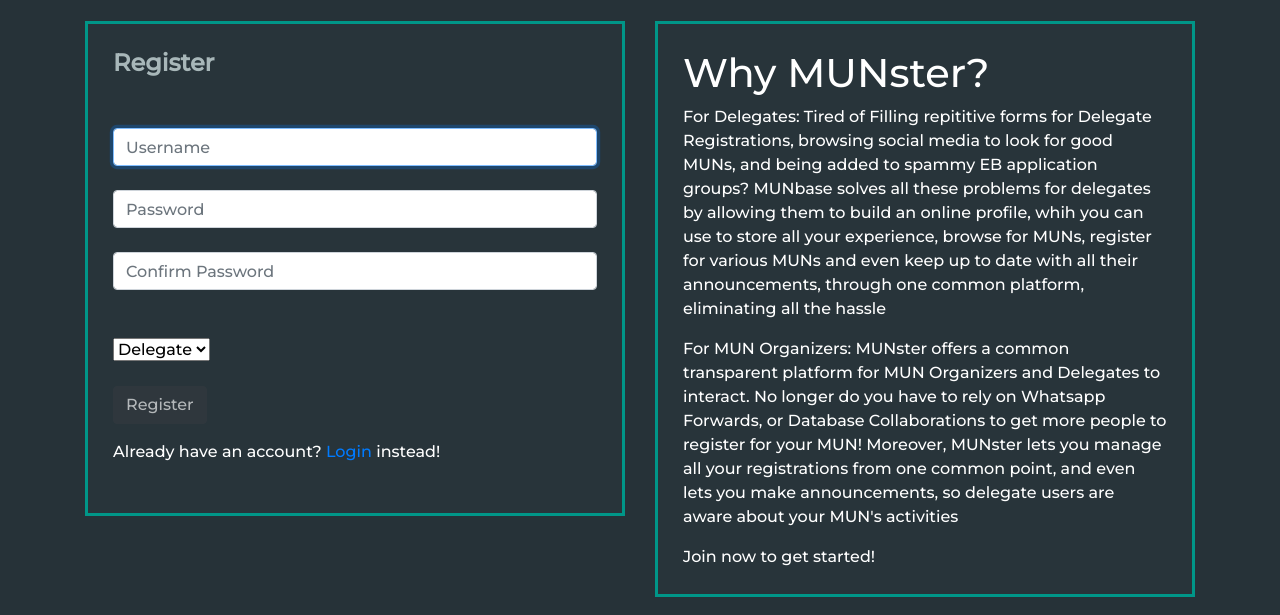
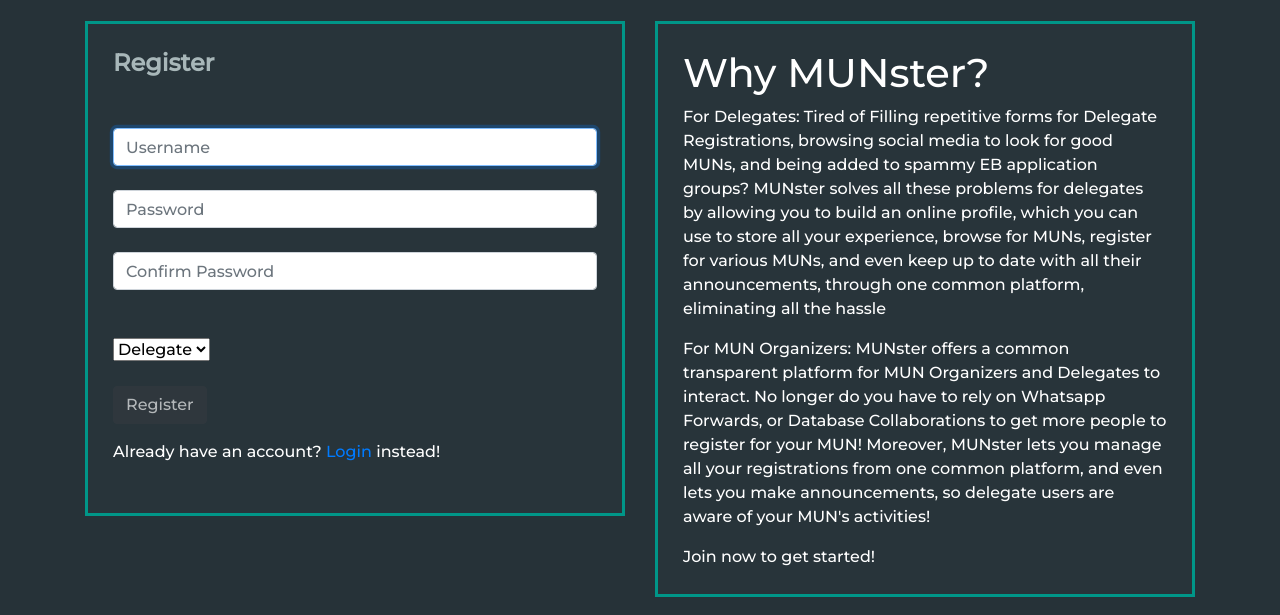
Before and after one commit to ScreamingPigeon/munster, a Django app: page /register in a window 1280 px wide. Shown: the part 574-1189 px from the top of the page. Run offline with Django 3.2, Linux system fonts and the light colour scheme; some libraries are stand-ins or nearby versions.

Commit message:
25th Jan grammar

```diff
--- a/MUNbase/templates/exp/get.html
+++ b/MUNbase/templates/exp/get.html
@@ -27,6 +27,7 @@ Experience
           <option value= "High Commendation" >High Commendation</option>
           <option value= "Best Delegate" >Best Delegate</option>
           <option value= "Verbal Metion" >Verbal Mention</option>
+          <option value= "No Award System" >Best Delegate</option>
           <option value= "Executive Board" > Executive Board</option>
           <option value= "Organizing Committee" > Organizing Committee</option>
           <option value= "Secretariat" > Secretariat</option>
--- a/MUNbase/templates/homepages/register.html
+++ b/MUNbase/templates/homepages/register.html
@@ -49,8 +49,8 @@ Register
             <br><br>
       <section class="box">
         <h1 class="text"> Why MUNster?</h1>
-        <p class="text">For Delegates: Tired of Filling repititive forms for Delegate Registrations, browsing social media to look for good MUNs, and being added to spammy EB application groups? MUNbase solves all these problems for delegates by allowing them to build an online profile, whih you can use to store all your experience, browse for MUNs, register for various MUNs and even keep up to date with all their announcements, through one common platform, eliminating all the hassle</p>
-        <p class="text">For MUN Organizers: MUNster offers a common transparent platform for MUN Organizers and Delegates to interact. No longer do you have to rely on Whatsapp Forwards, or Database Collaborations to get more people to register for your MUN! Moreover, MUNster lets you manage all your registrations from one common point, and even lets you make announcements, so delegate users are aware about your MUN's activities</p>
+        <p class="text">For Delegates: Tired of Filling repetitive forms for Delegate Registrations, browsing social media to look for good MUNs, and being added to spammy EB application groups? MUNster solves all these problems for delegates by allowing you to build an online profile, which you can use to store all your experience, browse for MUNs, register for various MUNs, and even keep up to date with all their announcements, through one common platform, eliminating all the hassle</p>
+        <p class="text">For MUN Organizers: MUNster offers a common transparent platform for MUN Organizers and Delegates to interact. No longer do you have to rely on Whatsapp Forwards, or Database Collaborations to get more people to register for your MUN! Moreover, MUNster lets you manage all your registrations from one common platform, and even lets you make announcements, so delegate users are aware of your MUN's activities!</p>
         <span class="text"> Join now to get started!</span>
       </section>
     </div>
--- a/MUNbase/templates/homepages/tnc.html
+++ b/MUNbase/templates/homepages/tnc.html
@@ -24,7 +24,7 @@ Terms An Conditions
 
           <p>By accessing this website we assume you accept these terms and conditions. Do not continue to use MUNster if you do not agree to take all of the terms and conditions stated on this page.</p>
 
-          <p>The following terminology applies to these Terms and Conditions, Privacy Statement and Disclaimer Notice and all Agreements: "Client", "You" and "Your" refers to you, the person log on this website and compliant to the Company’s terms and conditions. "The Company", "Ourselves", "We", "Our" and "Us", refers to our Company. "Party", "Parties", or "Us", refers to both the Client and ourselves. All terms refer to the offer, acceptance and consideration of payment necessary to undertake the process of our assistance to the Client in the most appropriate manner for the express purpose of meeting the Client’s needs in respect of provision of the Company’s stated services, in accordance with and subject to, prevailing law of Netherlands. Any use of the above terminology or other words in the singular, plural, capitalization and/or he/she or they, are taken as interchangeable and therefore as referring to same.</p>
+          <p>The following terminology applies to these Terms and Conditions, Privacy Statement and Disclaimer Notice and all Agreements: "Client", "You" and "Your" refers to you, the person log on this website and compliant to the Organisation's terms and conditions. "The Organisation", "Ourselves", "We", "Our" and "Us", refers to our Orhanisation. "Party", "Parties", or "Us", refers to both the Client and ourselves. All terms refer to the offer, acceptance and consideration of payment necessary to undertake the process of our assistance to the Client in the most appropriate manner for the express purpose of meeting the Client’s needs in respect of provision of the Organisation's stated services, in accordance with and subject to, prevailing law of Netherlands. Any use of the above terminology or other words in the singular, plural, capitalization and/or he/she or they, are taken as interchangeable and therefore as referring to same.</p>
 
           <h3><strong>Cookies</strong></h3>
 
```
